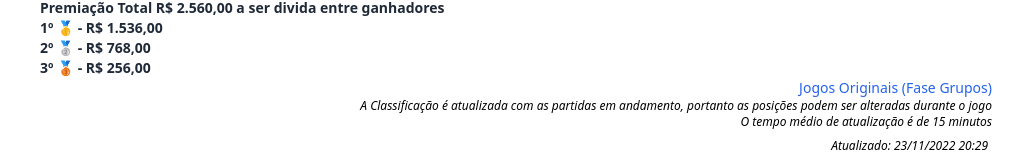
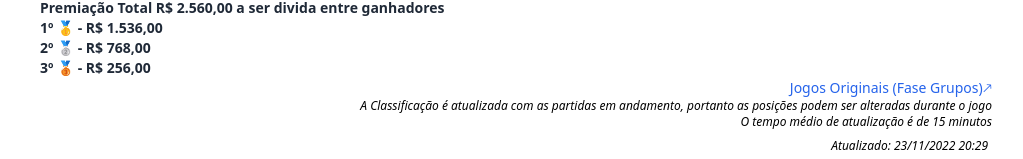
Before and after one commit to rodcorsi/bolao, a Next.js app: page / in a window 1280 px wide. Shown: the part 2237-2396 px from the top of the page, without its empty margins (128-1151 px from the left). Built offline with nearby package versions, Linux system fonts and the light colour scheme.

Commit message:
add icon for external link

```diff
--- a/pages/index.tsx
+++ b/pages/index.tsx
@@ -56,7 +56,7 @@ function Home({
             target="_blank"
             className="text-blue-600 hover:underline"
           >
-            Jogos Originais (Fase Grupos)
+            Jogos Originais (Fase Grupos)🡕
           </Link>
         </div>
         <div className="text-xs text-right italic">
```
